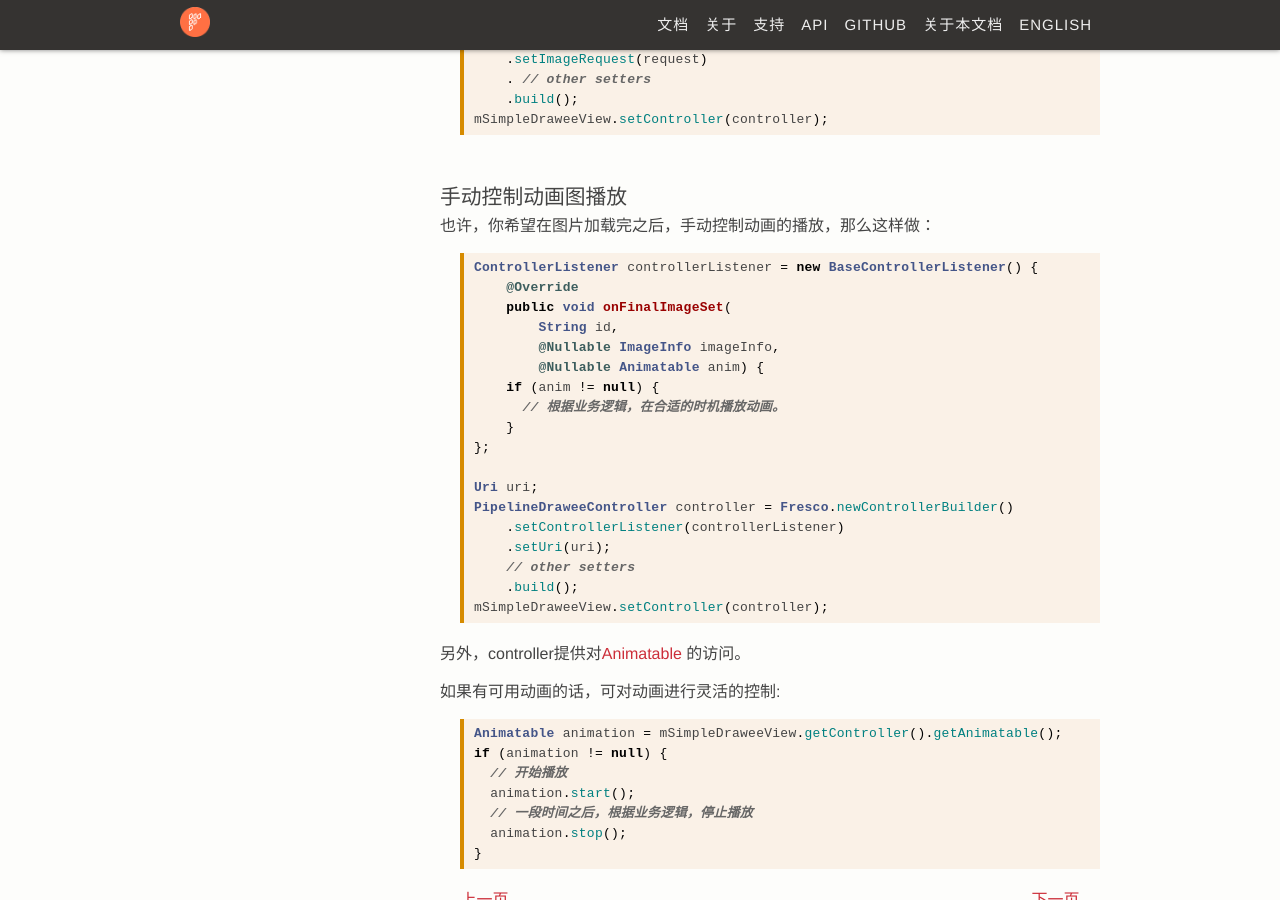
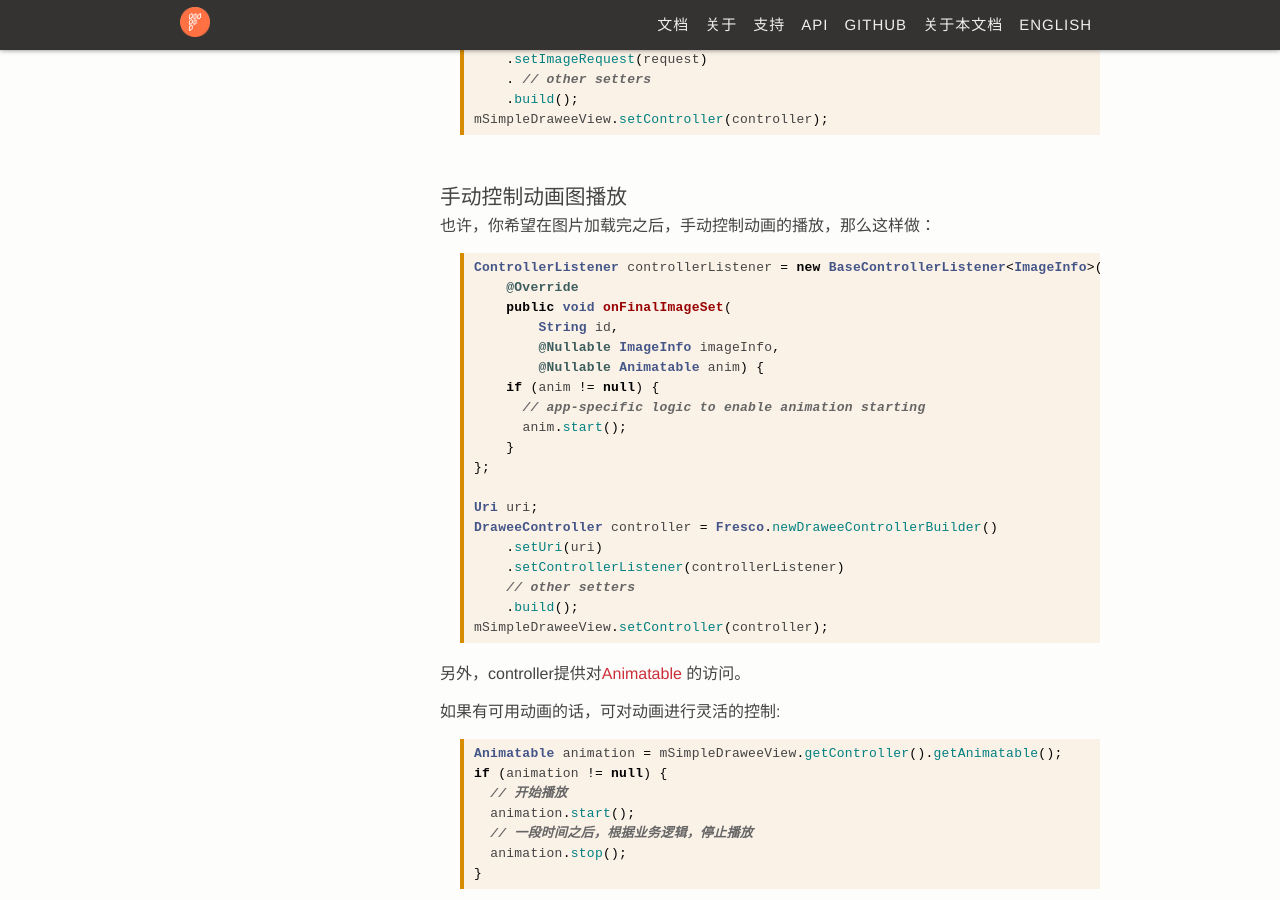
Before and after one commit to liaohuqiu/fresco-docs-cn, a Jekyll site: the page built from docs/01-animations.md, in a window 1280 px wide and 900 px high, scrolled down 490 px. Built offline with Jekyll 4.4.1, drawn with Linux system fonts in a browser that asks for light colours; Markdown is read by kramdown in place of the engine named in the settings.

Commit message:
Update 01-animations.md
示例代码错误

````diff
--- a/docs/01-animations.md
+++ b/docs/01-animations.md
@@ -33,21 +33,22 @@ mSimpleDraweeView.setController(controller);
 也许，你希望在图片加载完之后，手动控制动画的播放，那么这样做：
 
 ```java
-ControllerListener controllerListener = new BaseControllerListener() {
+ControllerListener controllerListener = new BaseControllerListener<ImageInfo>() {
     @Override
     public void onFinalImageSet(
         String id,
         @Nullable ImageInfo imageInfo,
         @Nullable Animatable anim) {
     if (anim != null) {
-      // 根据业务逻辑，在合适的时机播放动画。
+      // app-specific logic to enable animation starting
+      anim.start();
     }
 };
 
 Uri uri;
-PipelineDraweeController controller = Fresco.newControllerBuilder()
+DraweeController controller = Fresco.newDraweeControllerBuilder()
+    .setUri(uri)
     .setControllerListener(controllerListener)
-    .setUri(uri);
     // other setters
     .build();
 mSimpleDraweeView.setController(controller);
````
